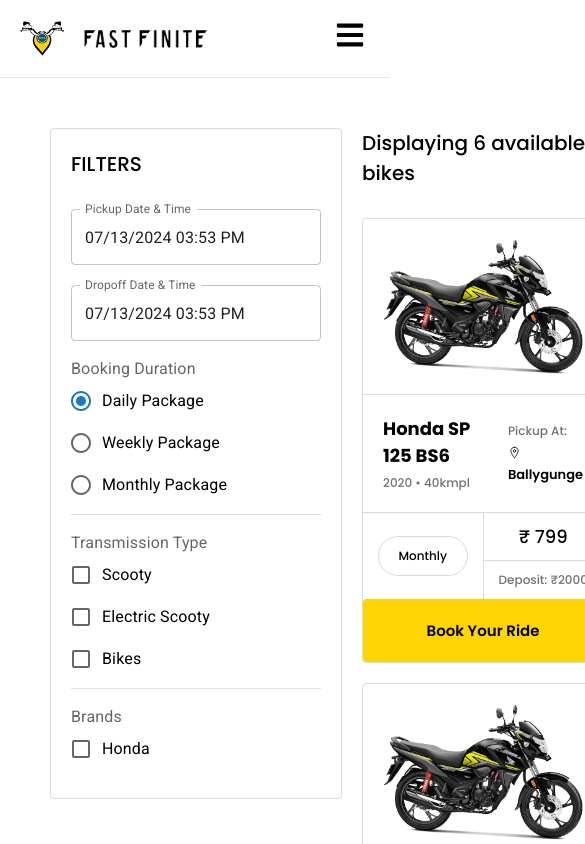
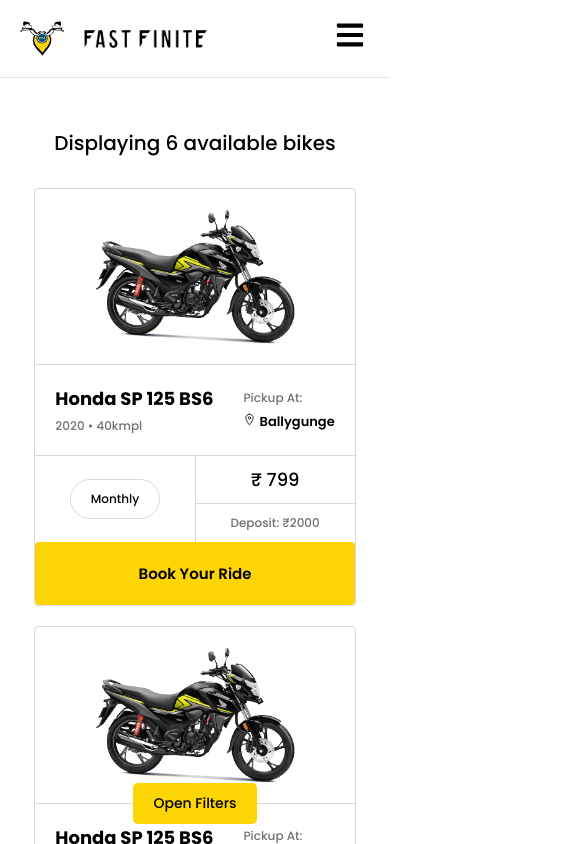
Before and after one commit to kaseracodes/fastfinite, a React (Vite) app: page /bikes in a window 390 px wide. Shown: the top 844 px of the page, 585 px wide, since content can reach past the window. Built offline with nearby package versions, Linux system fonts and the light colour scheme; the HTML template or start-up script is replaced by a standard one; a web font is replaced by a local one.

Commit message:
Fix listing page for smaller screens

```diff
--- /dev/null
+++ b/src/components/FilterModal/FilterModal.jsx
@@ -0,0 +1,79 @@
+/* eslint-disable react/prop-types */
+import {
+  Dialog,
+  DialogContent,
+  IconButton,
+  useMediaQuery,
+  Slide,
+} from "@mui/material";
+import { useTheme } from "@mui/material/styles";
+import CloseIcon from "@mui/icons-material/Close";
+import { forwardRef } from "react";
+
+const Transition = forwardRef(function Transition(props, ref) {
+  return <Slide direction="up" ref={ref} {...props} />;
+});
+
+const FilterModal = ({ open, onClose, children }) => {
+  const theme = useTheme();
+  const fullScreen = useMediaQuery(theme.breakpoints.down(700));
+
+  return (
+    <Dialog
+      open={open}
+      onClose={onClose}
+      fullWidth
+      maxWidth="xl"
+      PaperProps={{
+        style: {
+          borderTopLeftRadius: 10,
+          borderTopRightRadius: 10,
+          width: "100%",
+          height: "auto",
+          margin: "0",
+          position: "fixed",
+          bottom: 0,
+        },
+      }}
+      TransitionComponent={Transition}
+      TransitionProps={{
+        onEntering: () => {
+          if (fullScreen) {
+            document.body.style.overflow = "hidden";
+          }
+        },
+        onExiting: () => {
+          if (fullScreen) {
+            document.body.style.overflow = "auto";
+          }
+        },
+      }}
+    >
+      <DialogContent
+        sx={{
+          display: "flex",
+          justifyContent: "center",
+          alignItems: "center",
+          height: "100%",
+          position: "relative",
+        }}
+      >
+        <IconButton
+          aria-label="close"
+          onClick={onClose}
+          sx={{
+            position: "absolute",
+            right: 8,
+            top: 8,
+            color: (theme) => theme.palette.grey[500],
+          }}
+        >
+          <CloseIcon />
+        </IconButton>
+        {children}
+      </DialogContent>
+    </Dialog>
+  );
+};
+
+export default FilterModal;
--- a/src/pages/ListingPage.jsx
+++ b/src/pages/ListingPage.jsx
@@ -3,16 +3,16 @@
 import { LocalizationProvider, DateTimePicker } from "@mui/x-date-pickers";
 import { AdapterDayjs } from "@mui/x-date-pickers/AdapterDayjs";
 import {
-  // Box,
   FormControl,
   FormControlLabel,
   FormLabel,
   Radio,
   RadioGroup,
   Checkbox,
-  // Typography,
   TextField,
   Divider,
+  useMediaQuery,
+  useTheme,
 } from "@mui/material";
 import dayjs from "dayjs";
 import { useState } from "react";
@@ -20,6 +20,7 @@
 import { BikesData } from "../assets/BikesData";
 import ListingCard from "../components/ListingCard/ListingCard";
 import Footer from "../components/Footer/Footer";
+import FilterModal from "../components/FilterModal/FilterModal";
 
 const ListingPage = () => {
   const transmissionType = new URLSearchParams(window.location.search).get(
@@ -36,6 +37,17 @@
   const [brands, setBrands] = useState({
     honda: false,
   });
+  const [open, setOpen] = useState(false);
+  const theme = useTheme();
+  const isMobile = useMediaQuery(theme.breakpoints.down(700));
+
+  const handleClickOpen = () => {
+    setOpen(true);
+  };
+
+  const handleClose = () => {
+    setOpen(false);
+  };
 
   const handleDurationChange = (event) => {
     setDuration(event.target.value);
@@ -55,14 +67,10 @@
     });
   };
 
+  const FILTER = () => {
     return (
-    <Wrapper>
-      <Navbar />
-
-      <div className={styles.mainContainer}>
       <div className={styles.filterContainer}>
         <h5 className={styles.heading}>FILTERS</h5>
-
         <LocalizationProvider dateAdapter={AdapterDayjs}>
           <div className={styles.dateInputContainer}>
             <DateTimePicker
@@ -83,25 +91,6 @@
             />
           </div>
         </LocalizationProvider>
-
-          {/* <div>
-            <h5>Booking Duration</h5>
-            <div>
-              <input type="radio" name="duration" value="daily" />
-              <label htmlFor="daily">Daily</label>
-            </div>
-
-            <div>
-              <input type="radio" name="duration" value="weekly" />
-              <label htmlFor="weekly">Weekly</label>
-            </div>
-
-            <div>
-              <input type="radio" name="duration" value="monthly" />
-              <label htmlFor="monthly">Monthly</label>
-            </div>
-          </div> */}
-
         <FormControl component="fieldset" margin="normal">
           <FormLabel component="legend">Booking Duration</FormLabel>
           <RadioGroup
@@ -176,6 +165,26 @@
           />
         </FormControl>
       </div>
+    );
+  };
+
+  return (
+    <Wrapper>
+      <Navbar />
+
+      <div className={styles.mainContainer}>
+        {isMobile ? (
+          <>
+            <button className={styles.filterBtn} onClick={handleClickOpen}>
+              Open Filters
+            </button>
+            <FilterModal open={open} onClose={handleClose}>
+              <FILTER />
+            </FilterModal>
+          </>
+        ) : (
+          <FILTER />
+        )}
 
         <div className={styles.resultContainer}>
           <h5 className={styles.heading}>Displaying 6 available bikes</h5>
--- a/src/pages/ListingPage.module.css
+++ b/src/pages/ListingPage.module.css
@@ -41,3 +41,26 @@
   justify-content: center;
   align-items: center;
 }
+
+@media only screen and (max-width: 700px) {
+  .mainContainer {
+    justify-content: center;
+    align-items: center;
+    padding: 50px 20px;
+  }
+
+  .filterBtn {
+    position: fixed;
+    bottom: 20px;
+    z-index: 100;
+    background-color: var(--yellow);
+    border: none;
+    border-radius: 5px;
+    padding: 10px 20px;
+    font-family: "Poppins", sans-serif;
+    color: var(--black);
+    font-size: 14px;
+    font-weight: 500;
+    cursor: pointer;
+  }
+}
```
Lines whose indentation alone changed are shown as unchanged.
